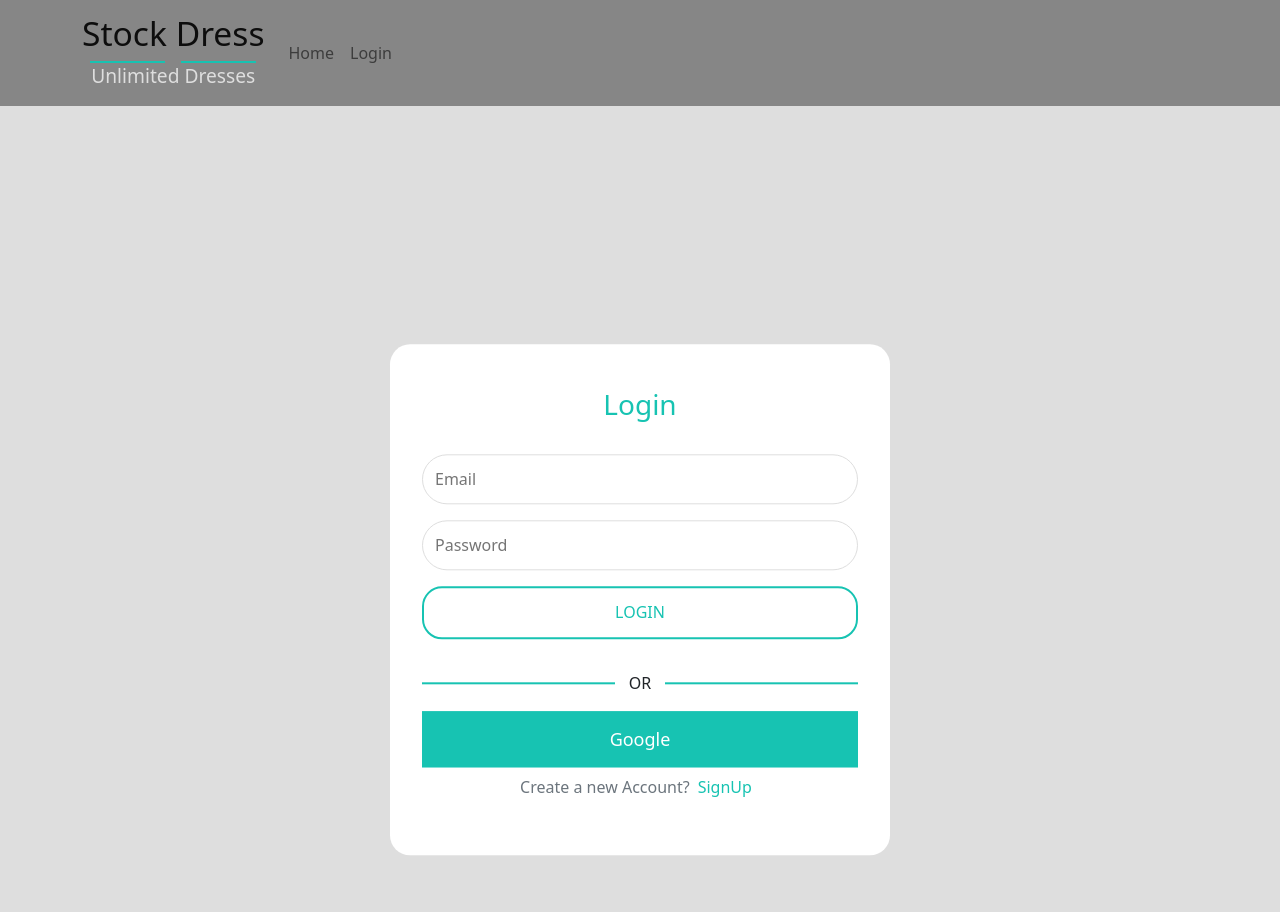
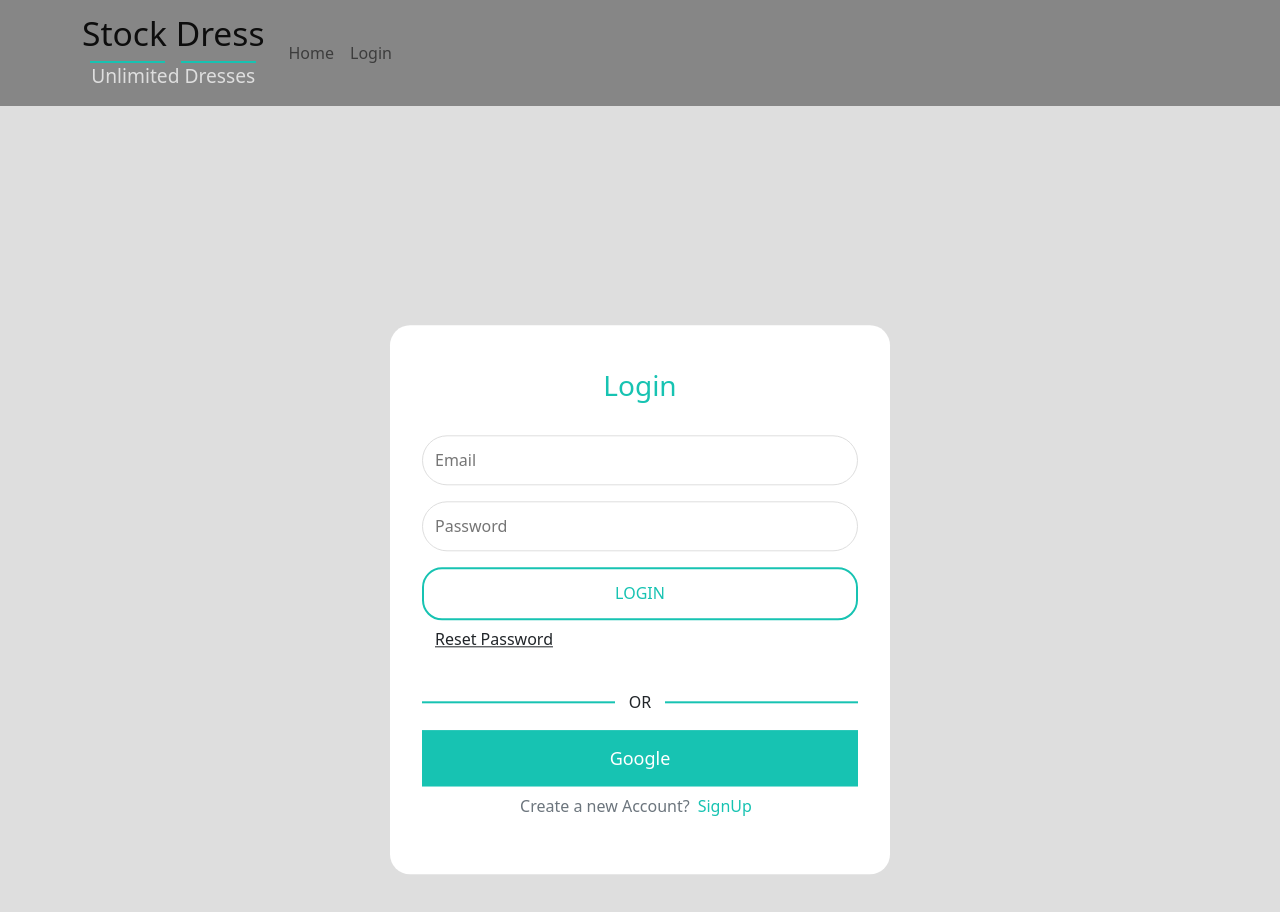
Before and after one commit to Md-Ataur-Rahman/Stock-Dress, a React (Create React App) app: page /login in a window 1280 px wide. Shown: the top 912 px of the page. Built offline with nearby package versions, Linux system fonts and the light colour scheme; no server answers.

Commit message:
reset added also some error text

```diff
--- a/src/Components/Login/Login.js
+++ b/src/Components/Login/Login.js
@@ -5,6 +5,7 @@ import SocialBtn from "../SocialBtn/SocialBtn";
 import auth from "../../firebase.init";
 import {
   useAuthState,
+  useSendPasswordResetEmail,
   useSignInWithEmailAndPassword,
 } from "react-firebase-hooks/auth";
 import { Link, useLocation, useNavigate } from "react-router-dom";
@@ -22,6 +23,7 @@ const Login = () => {
     emailPassLoading,
     emailPassError,
   ] = useSignInWithEmailAndPassword(auth);
+  const [sendPasswordResetEmail, sending, e] = useSendPasswordResetEmail(auth);
   const navigate = useNavigate();
   const location = useLocation();
   const from = location.state?.from?.pathname || "/";
@@ -57,11 +59,22 @@ const Login = () => {
         case "auth/user-not-found":
           toast("User Not Found, Please Enter A Valid User");
           break;
+        case "auth/internal-error":
+          // toast("User Not Found, Please Enter A Valid User");
+          break;
         default:
           toast("Somthing Is Wrong");
       }
     }
   }, [emailPassError, error]);
+  const handlerReset = async () => {
+    if (userInfo?.email) {
+      await sendPasswordResetEmail(userInfo.email);
+      toast("Sent email");
+    } else {
+      toast("Please fill up require email");
+    }
+  };
   return (
     <section className={LoginStyle.login_section}>
       <form onSubmit={handlerOnSubmit} className={LoginStyle.form_container}>
@@ -86,6 +99,13 @@ const Login = () => {
           value="Login"
           className="primary_btn"
         />
+        <button
+          onClick={handlerReset}
+          styel={{ textDecoration: "none" }}
+          className="btn btn-link text-dark"
+        >
+          Reset Password
+        </button>
         <SocialBtn />
         <p className="text-center py-2 text-secondary">
           Create a new Account?
--- a/src/Components/SignUp/SignUp.js
+++ b/src/Components/SignUp/SignUp.js
@@ -55,13 +55,17 @@ const SignUp = () => {
       console.log(errorText?.code);
       switch (errorText?.code) {
         case "auth/weak-password":
-          toast("Invalid Email, Please Enter A Valid Email");
+          toast("Invalid Email, Please Enter A Strong Email");
+          break;
+        case "auth/email-already-in-use":
+          toast("Email already In use");
           break;
         default:
           toast("Somthing Is Wrong");
       }
     }
   }, [createEmailPasserror]);
+
   return (
     <section className={StyleSignUp.signup_section}>
       <form onSubmit={handlerOnSubmit} className={StyleSignUp.form_container}>
```
